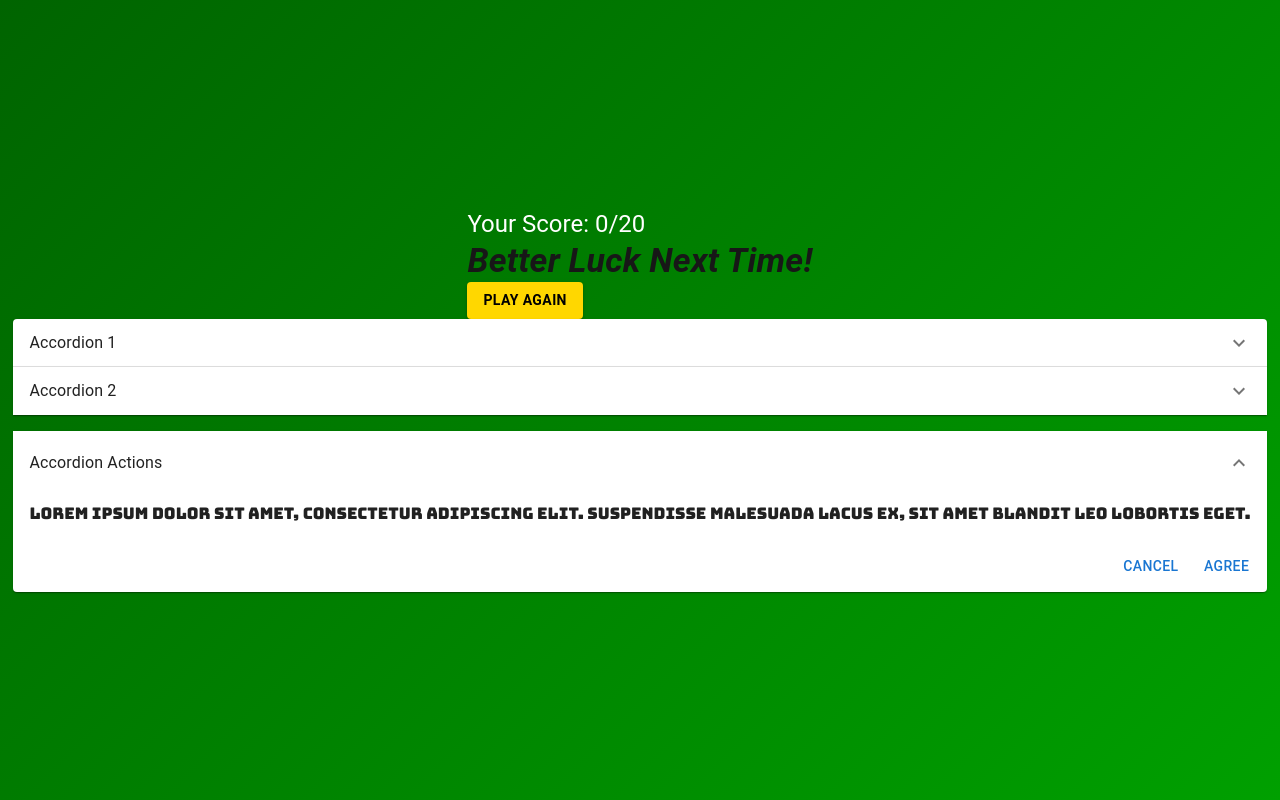
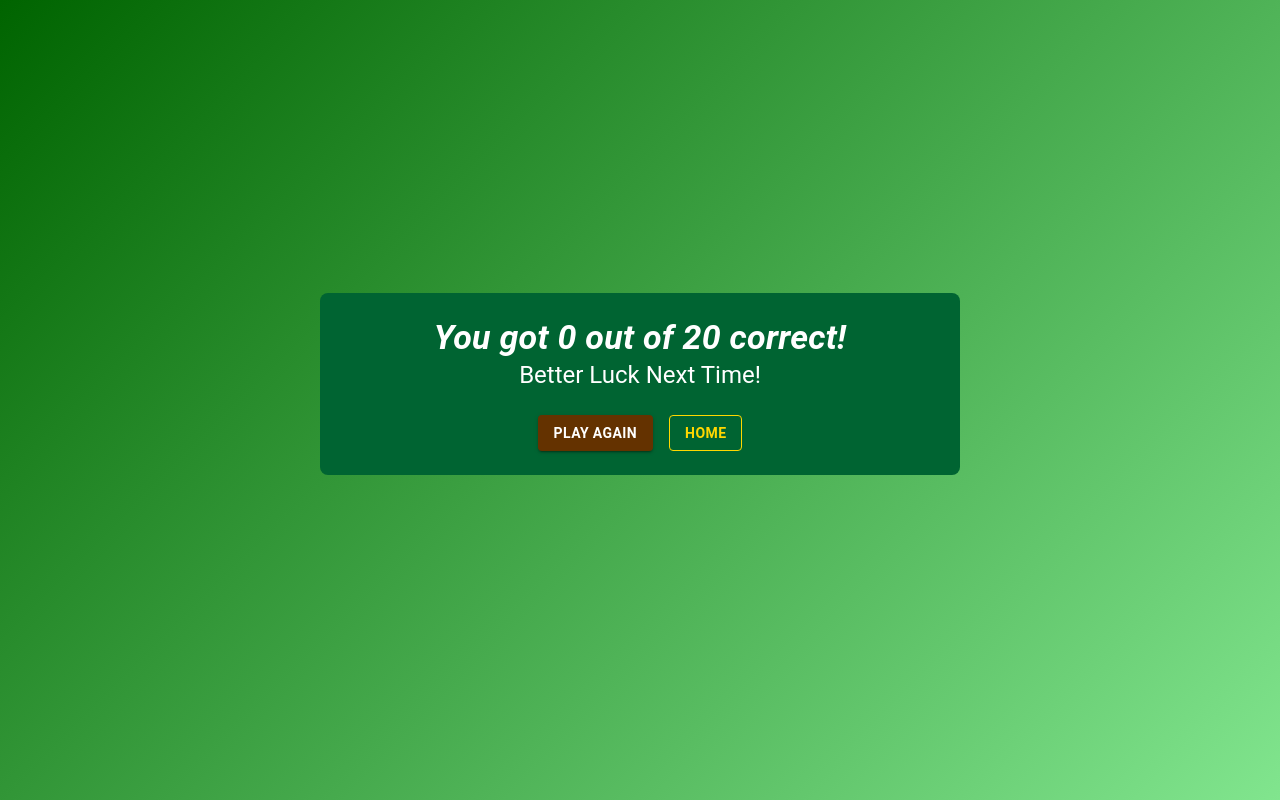
Before and after one commit to Archisman02/attax, a Next.js app in the folder attax/: page /result in a window 1280 px wide. Built offline with nearby package versions, Linux system fonts and the light colour scheme.

Commit message:
Implemented the 'Results' page

```diff
--- a/attax/src/pages/result.tsx
+++ b/attax/src/pages/result.tsx
@@ -2,7 +2,6 @@ import React from "react";
 import { observer } from "mobx-react-lite";
 import {
   Accordion,
-  AccordionActions,
   AccordionDetails,
   AccordionSummary,
   Box,
@@ -15,6 +14,7 @@ import quizStore from "../stores/quizStore";
 const Result = observer(() => {
   const score = quizStore.score;
   const resultMessage = score > 10 ? "Great Job!" : "Better Luck Next Time!";
+  const userResponses = quizStore.userResponses;
 
   return (
     <Box
@@ -23,84 +23,97 @@ const Result = observer(() => {
       justifyContent="center"
       alignItems="center"
       height="100vh"
-      //   textAlign="center"
-      sx={{ background: "linear-gradient(135deg, #006400, #00a000)" }}
+      sx={{ background: "linear-gradient(135deg, #006400, #81e58e)" }}
     >
-      <Box>
+      {/* Top Half */}
+      <Box
+        width="50%"
+        textAlign="center"
+        mb={4}
+        sx={{ backgroundColor: "#006432", borderRadius: 2, p: 3 }}
+      >
         <Typography
-          variant="h5"
+          variant="h4"
           color="white"
+          fontWeight="bold"
+          fontStyle="italic"
           mb={2}
           sx={{ margin: 0, padding: 0 }}
         >
-          Your Score: {score}/20
+          You got {score} out of 20 correct!
         </Typography>
-        <Typography
-          variant="h4"
-          fontWeight="bold"
-          fontStyle="italic"
-          sx={{ margin: 0, padding: 0 }}
-        >
+        <Typography variant="h5" color="white" sx={{ margin: 0, padding: 0 }}>
           {resultMessage}
         </Typography>
+        <Box mt={3}>
           <Button
             variant="contained"
             sx={{
-            bgcolor: "#FFD700",
-            color: "black",
+              bgcolor: "#643200",
+              color: "white",
               fontWeight: "bold",
+              mr: 2,
             }}
             onClick={() => window.location.reload()}
           >
             Play Again
           </Button>
+          <Button
+            variant="outlined"
+            sx={{
+              borderColor: "#FFD700",
+              color: "#FFD700",
+              fontWeight: "bold",
+            }}
+            onClick={() => (window.location.href = "/")}
+          >
+            Home
+          </Button>
+        </Box>
       </Box>
 
-      <div>
-        <Accordion>
+      {/* Bottom Half */}
+      <Box width="50%">
+        {userResponses.map((userResponse, index) => (
+          <Accordion
+            key={index}
+            sx={{
+              backgroundColor: "#006432", // Set accordion background color
+              color: "white", // Set text color to white
+            }}
+          >
             <AccordionSummary
-            expandIcon={<ExpandMoreIcon />}
-            aria-controls="panel1-content"
-            id="panel1-header"
+              expandIcon={<ExpandMoreIcon sx={{ color: "white" }} />} // Set expand icon color to white
+              aria-controls={`panel${index}-content`}
+              id={`panel${index}-header`}
             >
-            <Typography component="span">Accordion 1</Typography>
+              <Typography component="span">
+                {userResponse.category === "Who Said It?"
+                  ? `Who said ${userResponse.question}`
+                  : userResponse.category === "Career Path Challenge"
+                  ? `Which player has this career path? ${
+                      Array.isArray(userResponse.question)
+                        ? userResponse.question.map((q) => q).join(" -> ")
+                        : userResponse.question
+                    }`
+                  : `Who is this player? ${
+                      Array.isArray(userResponse.question)
+                        ? userResponse.question.map((q) => q).join(",")
+                        : userResponse.question
+                    }`}
+              </Typography>
             </AccordionSummary>
             <AccordionDetails>
-            Lorem ipsum dolor sit amet, consectetur adipiscing elit. Suspendisse
-            malesuada lacus ex, sit amet blandit leo lobortis eget.
+              <Typography>
+                <strong>Your Answer:</strong> {userResponse.userAnswer}
+              </Typography>
+              <Typography>
+                <strong>Correct Answer:</strong> {userResponse.correctAnswer}
+              </Typography>
             </AccordionDetails>
           </Accordion>
-        <Accordion>
-          <AccordionSummary
-            expandIcon={<ExpandMoreIcon />}
-            aria-controls="panel2-content"
-            id="panel2-header"
-          >
-            <Typography component="span">Accordion 2</Typography>
-          </AccordionSummary>
-          <AccordionDetails>
-            Lorem ipsum dolor sit amet, consectetur adipiscing elit. Suspendisse
-            malesuada lacus ex, sit amet blandit leo lobortis eget.
-          </AccordionDetails>
-        </Accordion>
-        <Accordion defaultExpanded>
-          <AccordionSummary
-            expandIcon={<ExpandMoreIcon />}
-            aria-controls="panel3-content"
-            id="panel3-header"
-          >
-            <Typography component="span">Accordion Actions</Typography>
-          </AccordionSummary>
-          <AccordionDetails>
-            Lorem ipsum dolor sit amet, consectetur adipiscing elit. Suspendisse
-            malesuada lacus ex, sit amet blandit leo lobortis eget.
-          </AccordionDetails>
-          <AccordionActions>
-            <Button>Cancel</Button>
-            <Button>Agree</Button>
-          </AccordionActions>
-        </Accordion>
-      </div>
+        ))}
+      </Box>
     </Box>
   );
 });
--- a/attax/src/stores/quizStore.ts
+++ b/attax/src/stores/quizStore.ts
@@ -1,7 +1,19 @@
 import { makeAutoObservable } from "mobx";
+
+type UserResponse = {
+  category: string;
+  // quote?: string;
+  // clubs?: string[];
+  // hints?: string[];
+  question: string | string[];
+  userAnswer: string;
+  correctAnswer: string;
+  // isCorrect: boolean;
+};
 
 class QuizStore {
   score = 0;
+  userResponses: UserResponse[] = [];
 
   constructor() {
     makeAutoObservable(this);
@@ -10,6 +22,22 @@ class QuizStore {
   setScore(newScore: number) {
     this.score = newScore;
   }
+
+  addUserResponse(
+    category: string,
+    question: string,
+    userAnswer: string,
+    correctAnswer: string
+    // isCorrect: boolean
+  ) {
+    this.userResponses.push({
+      category,
+      question,
+      userAnswer,
+      correctAnswer,
+      // isCorrect,
+    });
+  }
 }
 
 const quizStore = new QuizStore();
```
Also changed, not shown: attax/src/pages/quiz.tsx (+23 -0 lines). Lines whose indentation alone changed are shown as unchanged.
